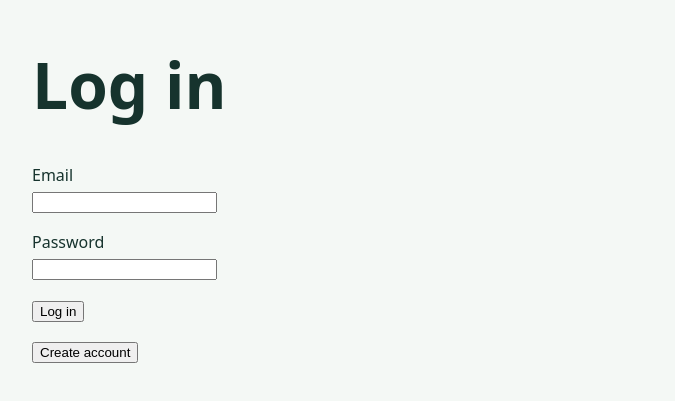
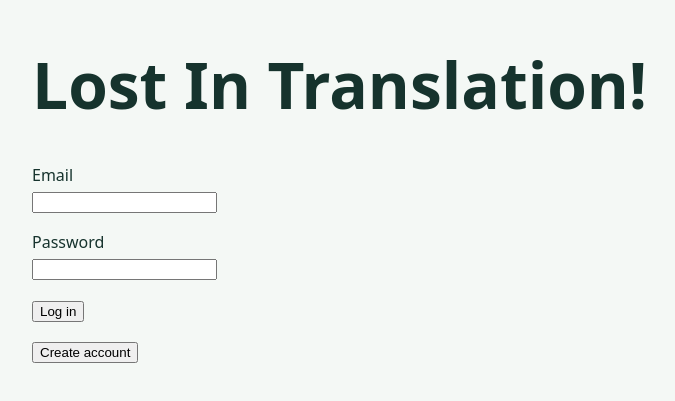
Before and after one commit to COSC-499-W2026/capstone-project-team-7, a React (Vite) app in the folder src/frontend/: page / in a window 1280 px wide. Shown: the part 145-546 px from the top of the page, without its empty margins (248-923 px from the left). Built offline with nearby package versions, Linux system fonts and the light colour scheme; no server answers.

Commit message:
edited page heading

```diff
--- a/src/frontend/src/pages/LoginPage.tsx
+++ b/src/frontend/src/pages/LoginPage.tsx
@@ -28,7 +28,7 @@ export default function LoginPage({ onLogin, onCreateAccount, notice }: Props) {
 
   return (
     <main>
-      <h1>Log in</h1>
+      <h1>Lost In Translation!</h1>
       {notice && <p role="status">{notice}</p>}
       <form onSubmit={handleSubmit}>
         <p>
```
